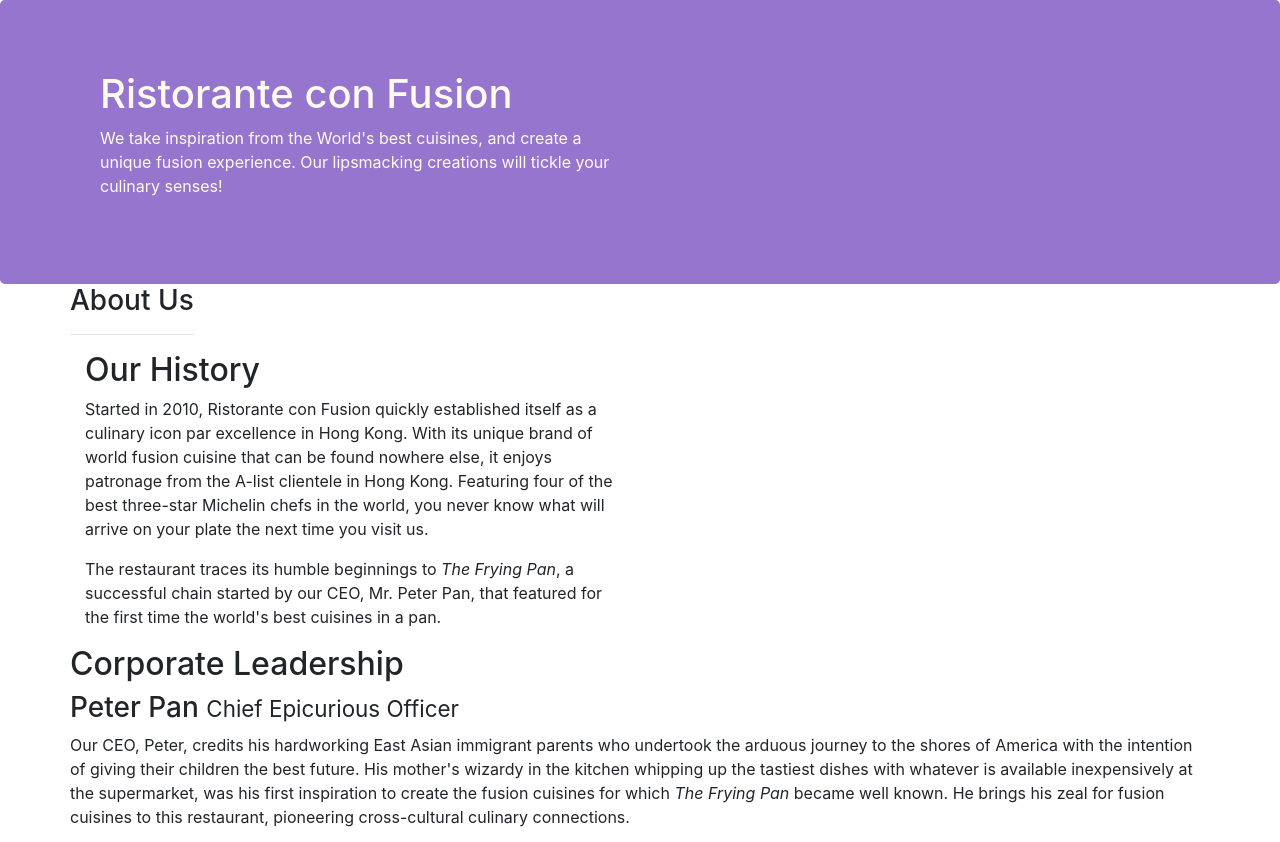
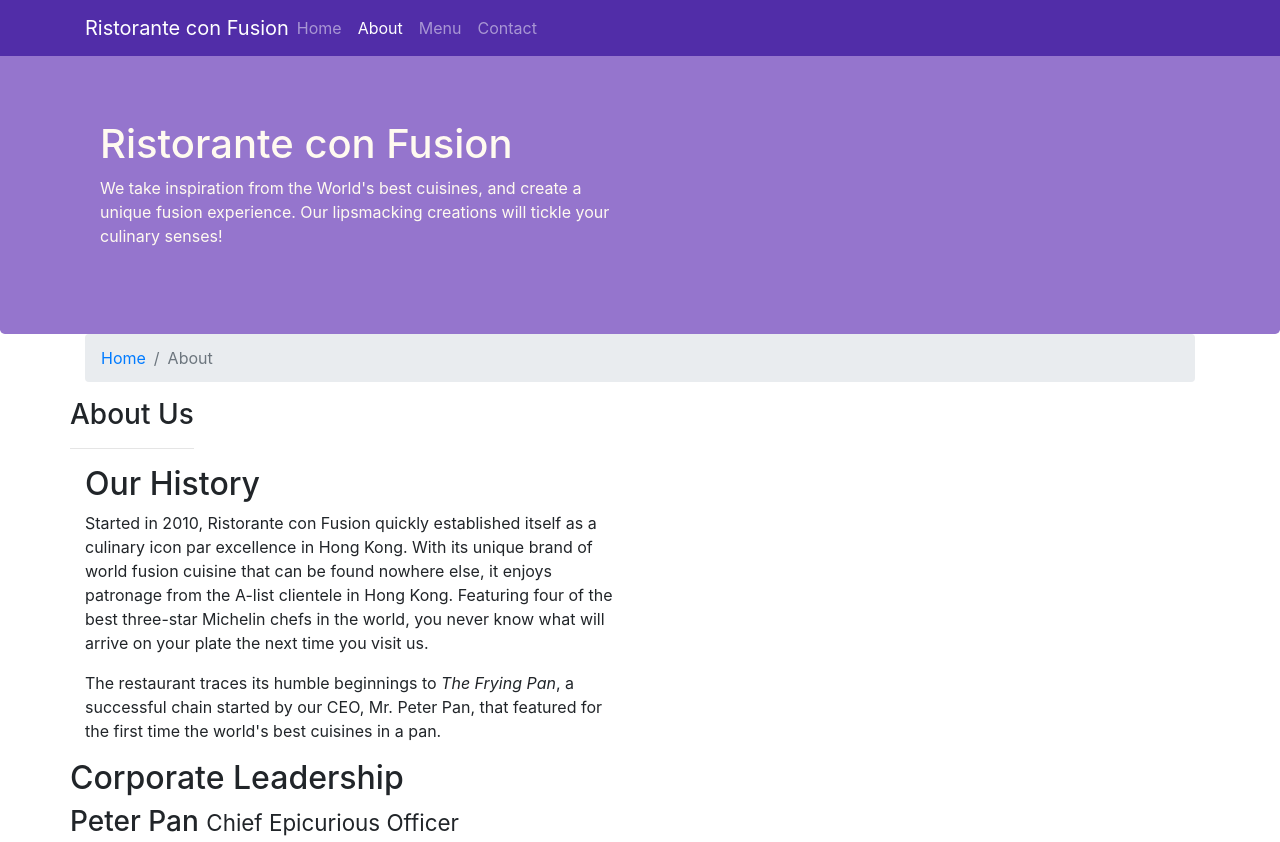
Before and after one commit to tushargarg875/WebUI, a website: page aboutus.html in a window 1280 px wide. Shown: the top 842 px of the page. Drawn offline with nearby package versions, Linux system fonts and the light colour scheme.

Commit message:
Navbar and Breadcrumbs

```diff
--- a/aboutus.html
+++ b/aboutus.html
@@ -12,6 +12,23 @@
 </head>
 
 <body>
+    <nav class="navbar navbar-dark navbar-expand-sm fixed-top">
+        <div class="container">
+            <button class="navbar-toggler" type="button" data-toggle="collapse" data-target="#Navbar">
+                <span class="navbar-toggler-icon"></span>
+            </button>
+            <a class="navbar-brand mr-auto" href="index.html">Ristorante con Fusion</a>
+            <div class="collapse navbar-collapse" id="Navbar">
+                <ul class="navbar-nav mr-auto">
+                    <li class="nav-item"><a class="nav-link" href="index.html">Home</a></li>
+                    <li class="nav-item active"><a class="nav-link" href="#">About</a></li>
+                    <li class="nav-item"><a class="nav-link" href="#">Menu</a></li>
+                    <li class="nav-item"><a class="nav-link" href="#">Contact</a></li>
+                </ul>
+            </div>
+        </div>
+
+    </nav>
 
     <header class="jumbotron">
         <div class="container">
@@ -27,6 +44,10 @@
     </header>
 
     <div class="container">
+        <ol class="breadcrumb col-12">
+            <li class="breadcrumb-item"><a href="index.html">Home</a></li>
+            <li class="breadcrumb-item active">About</li>
+        </ol>
         <div class="row">
             <div>
                <h3>About Us</h3>
@@ -67,7 +88,7 @@
                 <div class="col-4 offset-1 col-sm-2">
                     <h5>Links</h5>
                     <ul class="list-unstyled">
-                        <li><a href="#">Home</a></li>
+                        <li><a href="index.html">Home</a></li>
                         <li><a href="#">About</a></li>
                         <li><a href="#">Menu</a></li>
                         <li><a href="#">Contact</a></li>
--- a/css/styles.css
+++ b/css/styles.css
@@ -27,3 +27,11 @@ address{
     margin:0px;
     color:#0f0f0f;
 }
+body{
+    padding:50px 0px 0px 0px;
+    z-index:0;
+}
+
+.navbar-dark {
+     background-color: #512DA8;
+}
```
Also changed, not shown: index.html (+18 -1 lines).
